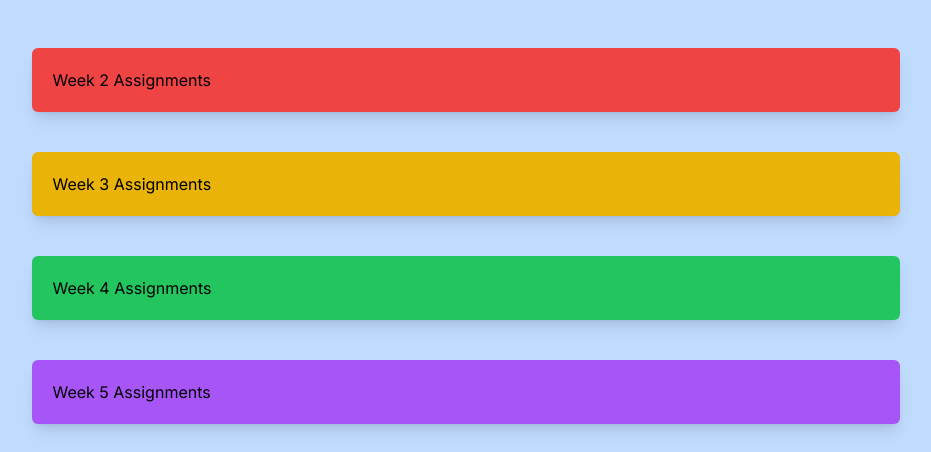
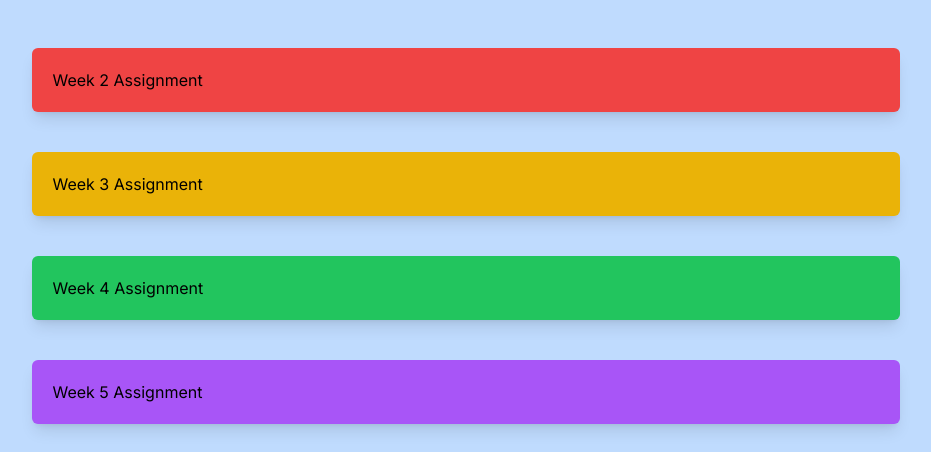
Before and after one commit to Nishit1710/cprg306-assignments, a Next.js app: page / in a window 1280 px wide. Shown: the part 136-588 px from the top of the page, without its empty margins (174-1105 px from the left). Built offline with nearby package versions, Linux system fonts and the light colour scheme.

Commit message:
week-5 updated

```diff
--- a/app/page.js
+++ b/app/page.js
@@ -9,13 +9,13 @@ export default function Page() {
         <div className="flex flex-col">
         <h1 className="text-4xl p-5 mb-10 font-bold text-pink-500" >CPRG-306: Web Development 2 - Assignments</h1>
         <li className="bg-red-500 shadow-lg p-5 mb-10 rounded-md">
-        <Link href="week-2"> Week 2 Assignments</Link></li>
+        <Link href="week-2"> Week 2 Assignment</Link></li>
         <li className="bg-yellow-500 shadow-lg p-5 mb-10 rounded-md">
-        <Link href="week-3"> Week 3 Assignments</Link></li>
+        <Link href="week-3"> Week 3 Assignment</Link></li>
         <li className="bg-green-500 shadow-lg p-5 mb-10 rounded-md">
-        <Link href="week-4"> Week 4 Assignments</Link></li>
+        <Link href="week-4"> Week 4 Assignment</Link></li>
         <li className="bg-purple-500 shadow-lg p-5 mb-10 rounded-md">
-        <Link href="week-5"> Week 5 Assignments</Link></li>
+        <Link href="week-5"> Week 5 Assignment</Link></li>
         </div>
       </div></ul>
     </main>
--- a/app/week-5/item-list.js
+++ b/app/week-5/item-list.js
@@ -23,10 +23,10 @@ const ItemList = () => {
             <div>
                 <div>
                     <button onClick = {() => handleSortChange('name')}
-                    style ={{ marginLeft:'20px',  marginBottom:'20px', backgroundColor: sortBy === 'name' ? 'lightgreen':'cyan', padding: '10px', fontSize:'16px', fontWeight: 'bold'}}> Name
+                    style ={{ marginLeft:'20px',  marginBottom:'20px', backgroundColor: sortBy === 'name' ? 'lightgreen':'cyan', padding: '10px', fontSize:'20px', fontWeight: 'bold'}}> Name
                     </button>
                     <button onClick ={()=>handleSortChange ('category')}
-                    style={{display:'content',  marginBottom:'20px', marginLeft:'20px', backgroundColor: sortBy==='category'? 'red': 'blue', padding: '10px', fontSize:'16px', fontWeight: 'bold' }} > Category </button>
+                    style={{display:'content',  marginBottom:'20px', marginLeft:'20px', backgroundColor: sortBy==='category'? 'red': 'blue', padding: '10px', fontSize:'20px', fontWeight: 'bold' }} > Category </button>
 
                 </div>
                 <ul>
--- a/app/week-5/item.js
+++ b/app/week-5/item.js
@@ -3,7 +3,7 @@ import React from 'react';
 const Item = ({ name, quantity, category }) => {
   return (
     <li className="bg-blue-500 p-5 mb-5 rounded-md">
-      <div className="font-sans">
+      <div className="font-serif">
         <p className="text-lg font-bold">{name}</p>
         <p className="text-sm text-white-500">Quantity: {quantity}</p>
         <p className="text-sm text-white-500">Category: {category}</p>
```
